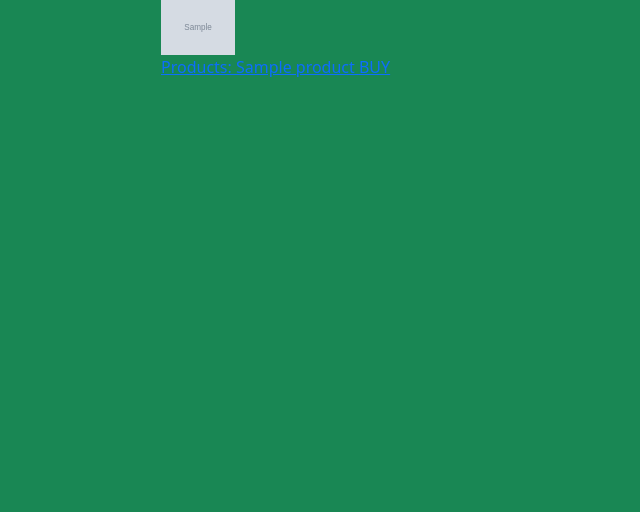
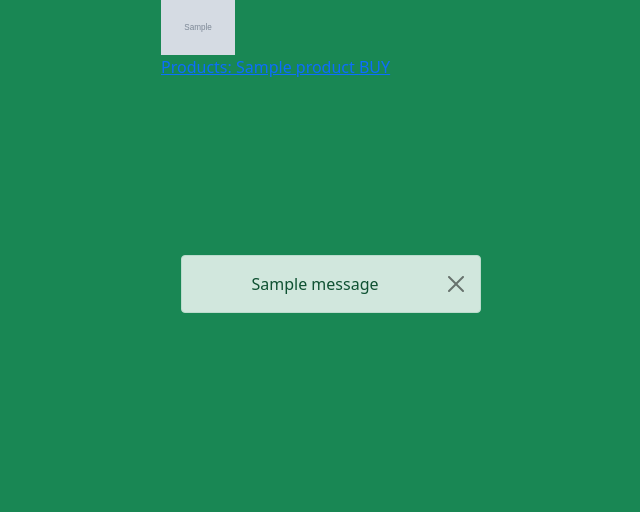
Before and after one commit to UnD0T/TeamProject, a Flask app: page / in a window 1280 px wide. Shown: the part 469-981 px from the top of the page, without its empty margins (331-971 px from the left). Before the commit the page ends 546 px from the top, so only its background shows below. Run offline with Flask 3, Linux system fonts and the light colour scheme; tables that the repository leaves empty hold one stand-in row (values such as "Sample post"); grey boxes marked "Sample" are stand-in pictures; one stand-in notice (Sample message) is shown.

Commit message:
flash messages

```diff
--- a/app/routes.py
+++ b/app/routes.py
@@ -1,5 +1,5 @@
 from app import app, db #login
-from flask import render_template, url_for, request, redirect
+from flask import flash, render_template, url_for, request, redirect
 from flask_login import login_required, login_user, logout_user, current_user
 from werkzeug.utils import secure_filename
 import sqlalchemy as sa
@@ -45,6 +45,7 @@ def post_products():
 
         db.session.add(new_product)
         db.session.commit()
+        flash(message='You successfully post this product', category='success')
         return redirect(url_for('home'))
     return render_template('post_product.html', form=form)
 
@@ -58,10 +59,12 @@ def buy_products(product_id):
     user_products = db.session.scalars(current_user.user_products.select()).all()
 
     if product in user_products:
+        flash(message='You already has bought this product', category='danger')
         return redirect(url_for('home')) # треба буде добавити якесь повідомленнян що цей item вже куплений
 
     product.users.add(current_user)
     db.session.commit()
+    flash(message='You successfully bought this product', category='success')
     return redirect(url_for('home'))
 
 
--- a/app/static/style/post_product.css
+++ /dev/null
@@ -1,6 +0,0 @@
-.my-button {
-    /* padding: 8px 24px;
-    border-radius: 10px; */
-    margin: 0 auto;
-    display: block;
-}
--- /dev/null
+++ b/app/static/style/style.css
@@ -0,0 +1,21 @@
+body {
+    height: 200vh;
+}
+
+.flash-container {
+    position: fixed;
+	bottom: 0;
+    width: 100%;
+    /* display: flex;
+    justify-content: center; */
+}
+
+
+.my-flash {
+    /* position: fixed; */
+    text-align: center;
+    width: 300px;
+
+    margin: 18px 40%;
+    margin-right: 150px;
+}
--- a/app/templates/base.html
+++ b/app/templates/base.html
@@ -7,6 +7,8 @@
     <link href="https://cdn.jsdelivr.net/npm/bootstrap@5.0.2/dist/css/bootstrap.min.css" rel="stylesheet"
           integrity="sha384-EVSTQN3/azprG1Anm3QDgpJLIm9Nao0Yz1ztcQTwFspd3yD65VohhpuuCOmLASjC" crossorigin="anonymous">
     <title>ONshop</title>
+    {% block style %} {% endblock %}
+    <link rel="stylesheet" href="">
     <style>
         /* body {
             background-image: url('{{ url_for('static', filename='img/BG.jpg') }}');
@@ -62,5 +64,6 @@
 </div>
 {% block content %}
 {% endblock %}
+<script src="https://cdn.jsdelivr.net/npm/bootstrap@5.3.3/dist/js/bootstrap.bundle.min.js" integrity="sha384-YvpcrYf0tY3lHB60NNkmXc5s9fDVZLESaAA55NDzOxhy9GkcIdslK1eN7N6jIeHz" crossorigin="anonymous"></script>
 </body>
 </html>
--- a/app/templates/index.html
+++ b/app/templates/index.html
@@ -1,6 +1,18 @@
 {% extends 'base.html' %}
 
+{% block style %}
+<link rel="stylesheet" href="{{ url_for('static', filename='/style/style.css') }}">
+{% endblock %}
+
 {% block content %}
+{% for category, message in get_flashed_messages(True)  %}
+<div class="flash-container">
+  <div class="my-flash alert alert-{{category}} alert-dismissible fade show " role="alert">
+    {{ message }}
+    <button type="button" class="btn-close" data-bs-dismiss="alert" aria-label="Close"></button>
+  </div>
+</div>
+{% endfor %}
 <div class="container w-25 mt-3">
 <h1>PRODUCTS YOU CAN BUY</h1>
 
```
Also changed, not shown: app/static/uploads/ava.jpg (added), teamproject.db.
